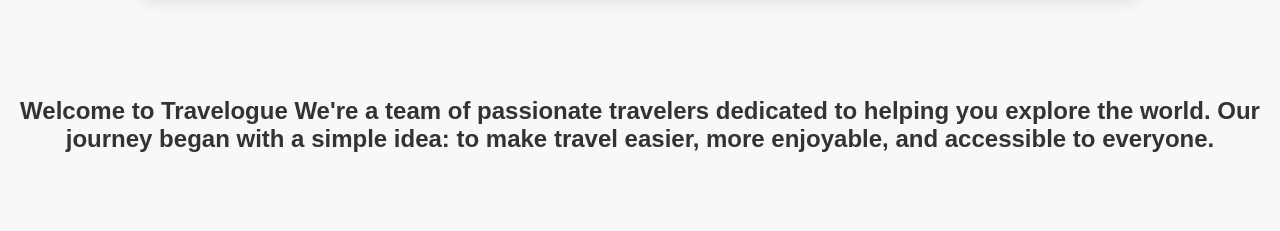
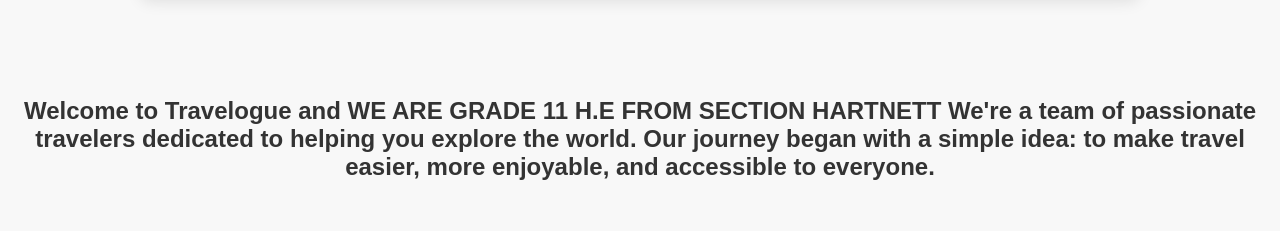
Before and after one commit to Stick-o-ui/Travelogue-hartnett, a plain HTML site: page index.html in a window 1280 px wide. Shown: the part 3141-3372 px from the top of the page. Drawn offline with Linux system fonts and the light colour scheme.

Commit message:
Update index.html

```diff
--- a/index.html
+++ b/index.html
@@ -361,7 +361,7 @@
 
     <!-- About Section -->
     <div class="about" id="about">
-        <p>Welcome to Travelogue
+        <p>Welcome to Travelogue and WE ARE GRADE 11 H.E FROM SECTION HARTNETT
 We're a team of passionate travelers dedicated to helping you explore the world. Our journey began with a simple idea: to make travel easier, more enjoyable, and accessible to everyone.</p>
     </div>
 
```
